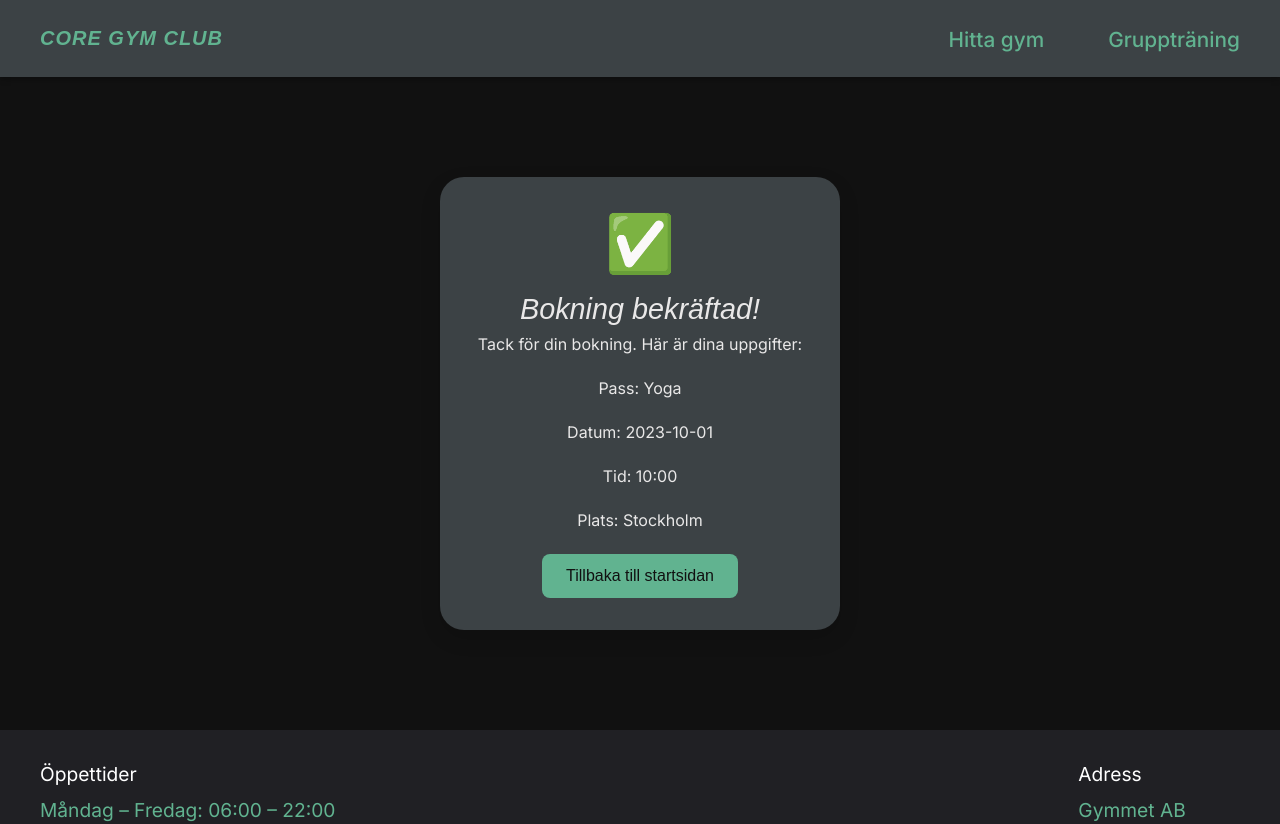
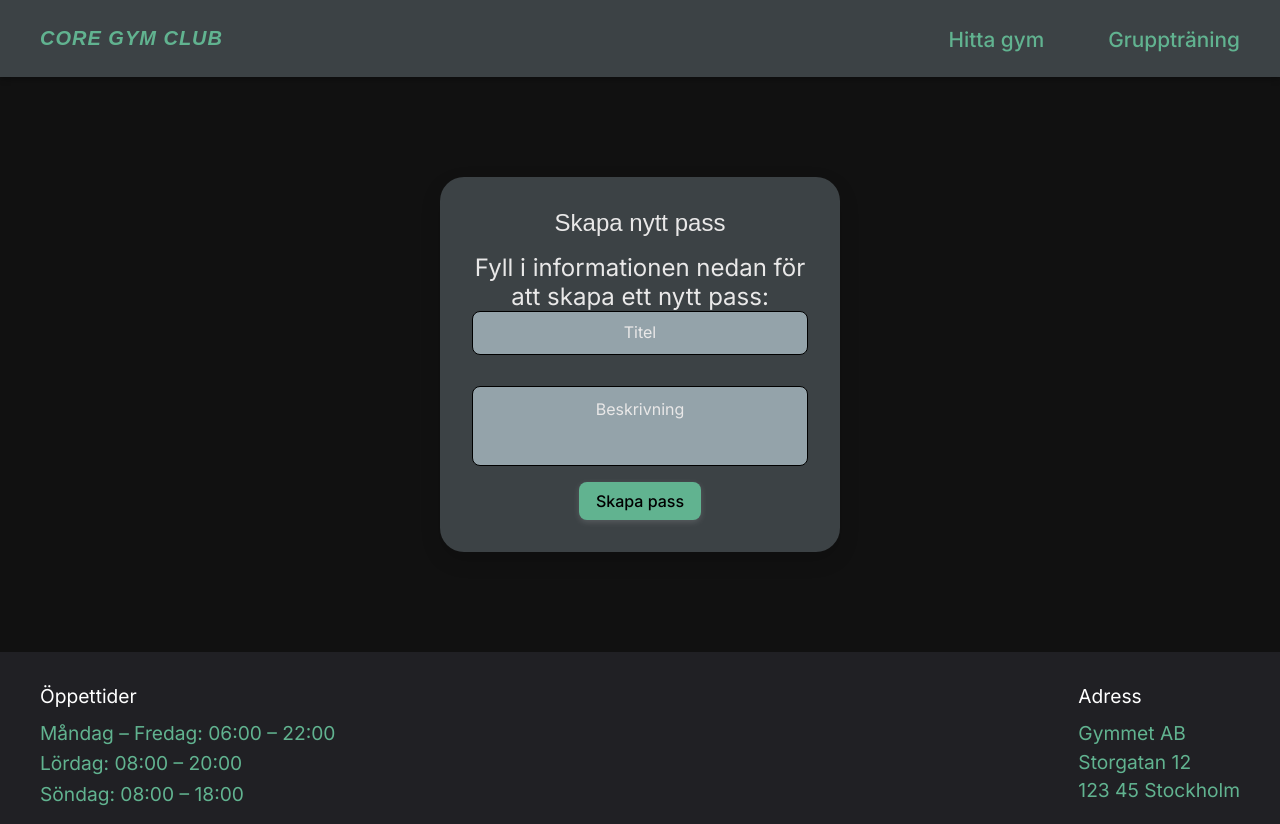
Before and after one commit to grupp14-fab3d32a/frontend, a React (Vite) app: page / in a window 1280 px wide. Shown: the top 824 px of the page. Built offline with nearby package versions, Linux system fonts and the light colour scheme; a web font is replaced by a local one.

Commit message:
createform design started

```diff
--- a/src/App.jsx
+++ b/src/App.jsx
@@ -5,6 +5,7 @@ import './css/app.css'
 import SignUpPage from './pages/SignUpPage';
 import SignInPage from './pages/SignInPage';
 import { BrowserRouter as Router, Routes, Route } from "react-router-dom";
+import Createform from './components/Createform'
 
 
 function App() {
@@ -14,6 +15,7 @@ function App() {
         <Navbar />
         <main className="app-main">
           <Routes>
+            <Route path="/" element={<Createform/>} />
             <Route path="/" element={<Confirm />} />
             <Route path="/signup" element={<SignUpPage />} />
             <Route path="/signin" element={<SignInPage />} />
--- a/src/components/Createform.jsx
+++ b/src/components/Createform.jsx
@@ -1,5 +1,6 @@
 import React, { useState} from "react";
-import "../css/Create.css";
+import "../css/Confirm.css";
+  import "../css/Create.css";
 
 const CreateClass = () => {
   const [formData, setFormData] = useState({title:'', description:'' });
@@ -13,7 +14,7 @@ const CreateClass = () => {
   return (
     <div className="create-wrapper">
       <div className="create-card">
-        <h4>Lägg till nytt pass</h4>
+        <h6 className='form-title'>Skapa nytt pass</h6>
         <p>Fyll i informationen nedan för att skapa ett nytt pass:</p>
 
         <form className="create-form">
@@ -39,7 +40,7 @@ const CreateClass = () => {
           </div>
           */}
 
-          <button type="submit" className="btn-primary">Skapa pass</button>
+          <button type="submit" className='button button-secondary'>Skapa pass</button>
         </form>
       </div>
     </div>
--- /dev/null
+++ b/src/css/Create.css
@@ -0,0 +1,74 @@
+@import url(app.css);
+
+.create-wrapper {
+ display: flex;
+  justify-content: center;
+  align-items: center;
+  margin-top: 100px;
+  margin-bottom: 100px;
+  background: var(--clr-body-dark);
+  height: 100%;
+}
+
+.create-card {
+  background: #3c4245;
+  padding: 2rem;
+  border-radius: 1.5rem;
+  box-shadow: 0 8px 20px rgba(0, 0, 0, 0.15);
+  max-width: 400px;
+  width: 100%;
+  text-align: center;
+}
+
+
+.form-group {
+  display: flex;
+  flex-direction: column;
+  align-items: center;
+  margin-bottom: 1rem;
+}
+
+.form-group input,
+.form-group textarea {
+  width: 100%;
+  padding: 0.75rem;
+  border-radius: 0.5rem;
+  border: 1px solid;
+  font-size: 1rem;
+  text-align: center;
+}
+
+textarea {
+  min-height: 80px;
+  resize: none;
+  border: 1px solid #333;
+  border-radius: 8px;
+  font-size: 1rem;
+  background-color: #94a3aa;
+  transition: border-color 0.3s ease, box-shadow 0.3s ease;
+}
+
+textarea::placeholder {
+   color: #e9e8e8;
+ font-family: "Inter", sans-serif;
+    font-weight: 400;
+    font-style: normal;
+}
+
+input::placeholder {
+   color: #e9e8e8;
+    font-family: "Inter", sans-serif;
+    font-weight: 400;
+    font-style: normal;
+}
+input {
+        width: 100%;
+        padding: 12px 15px;
+        margin-bottom: 15px;
+        border: 1px solid #333;
+        border-radius: 8px;
+        font-size: 1rem;
+        background-color: #94a3aa;
+        transition: border-color 0.3s ease, box-shadow 0.3s ease;
+
+    }
```
